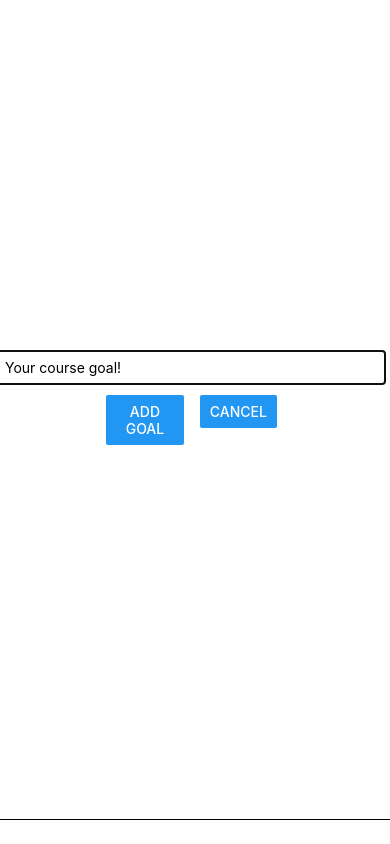
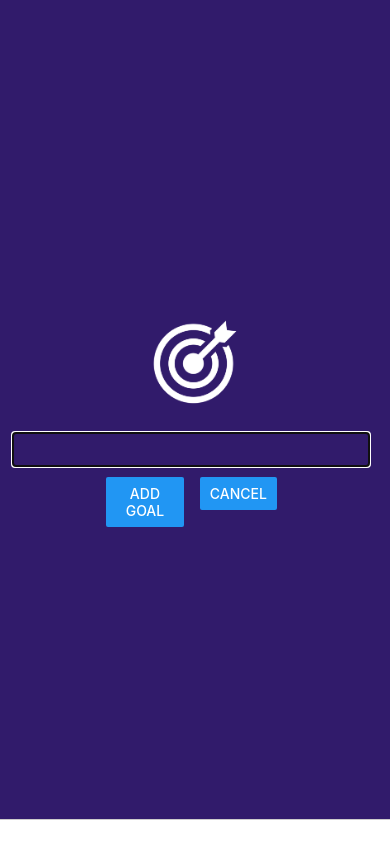
Before and after one commit to Z-kamili/React_native, a React Native app: screen / in a window 390 px wide. Both pictures are taken after a click on the button "ADD NEW GOAL". Built offline with nearby package versions, Linux system fonts and the light colour scheme.

Commit message:
add images

```diff
--- a/components/GoalInput.js
+++ b/components/GoalInput.js
@@ -1,4 +1,4 @@
-import {View,TextInput,Button,StyleSheet,Modal} from 'react-native';
+import {View,TextInput,Button,StyleSheet,Modal,Image} from 'react-native';
 import { useState } from 'react';
 function GoalInput(props) {
 
@@ -20,9 +20,10 @@
 
     return  (
 
-        <Modal visible={props.visible} animationType="slide">
+        <Modal   visible={props.visible} animationType="slide">
             <View style={styles.inputContainer}>
-                <TextInput  style={styles.TextInput}  placeholder='Your course goal!' onChangeText={goalInputHandler} value={enteredGoalText}></TextInput>
+                <Image style={styles.image} source={require('../assets/images/goal.png')} />
+                <TextInput  style={styles.TextInput}  onChangeText={goalInputHandler} value={enteredGoalText}></TextInput>
                 <View style={styles.buttonContainer}>
                     <View style={styles.button}>
                          <Button style title="Add Goal" onPress={addGoalHandler} />
@@ -46,22 +47,32 @@
 
 const  styles = StyleSheet.create({
 
+    //default
+
+
+
     inputContainer:{
 
         flex:1,
-        flexDirection:'column',//default
+        flexDirection:'column',
         justifyContent:'center',
         alignItems:'center',
         marginBottom:24,
-        paddingBottom:24,
+        padding:16,
         borderBottomWidth:1,
+        color:'#000000',
+        borderBottomColor:'#cccccc',
+        backgroundColor:'#311b6b'
 
      },
-    //  modal : {
 
-    //      flex:1,
+     image: {
 
-    //  },
+       width:100,
+       height:100,
+       margin:20
+
+     },
 
      TextInput : {
 
```
Also changed, not shown: assets/images/adaptive-icon.png (renamed from assets/adaptive-icon.png), assets/images/goal.png (added).
